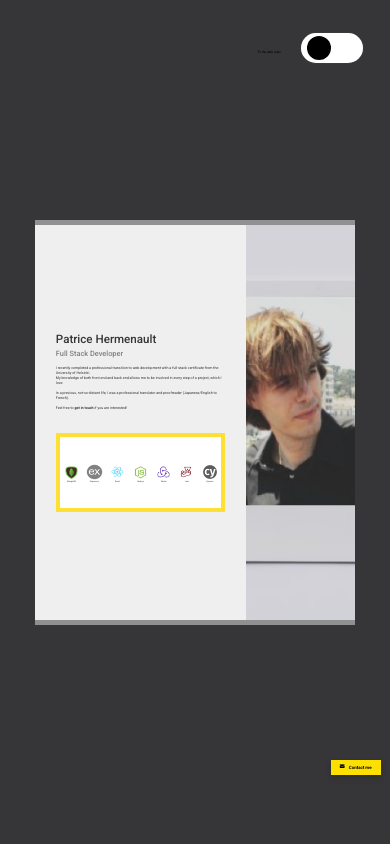
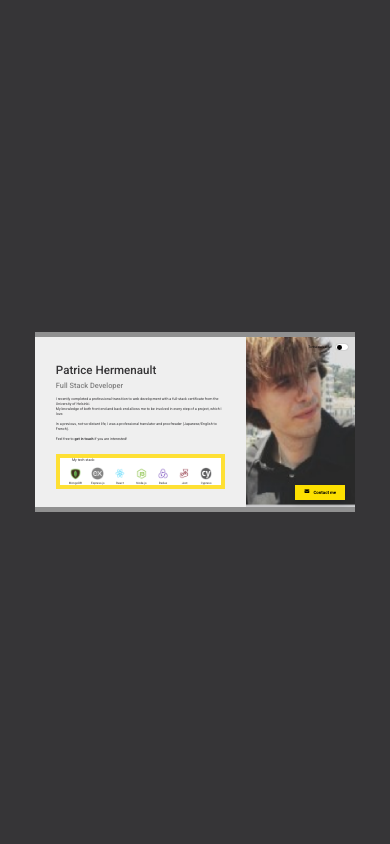
Before and after one commit to FlyingMandarine/portfolio-site, a React (Create React App) app: page / in a window 390 px wide. Shown: the top 844 px of the page. Built offline with nearby package versions, Linux system fonts and the light colour scheme.

Commit message:
Finished all CSS media queries except for smallest one

```diff
--- a/src/App.js
+++ b/src/App.js
@@ -7,12 +7,10 @@ import BioPanel from "./components/Panels/BioPanel"
 import ContactPanel from './components/Panels/ContactPanel'
 import Project1Panel from './components/Panels/Project1Panel'
 
-import ContactMe from './components/ContactMe'
-
 const App = () => {
     const [theme, setTheme] = useState('light')
 
-    const themeToggler = () => {
+    const handleToggler = () => {
         theme === 'light' ? setTheme('dark') : setTheme('light')
     }
 
@@ -22,39 +20,13 @@ const App = () => {
         margin: 'auto',
     }
 
-    const darkToggleStyle = {
-        fontSize: '1.6em',
-        fontWeight: 400,
-        position: 'absolute',
-        top: '3.9%',
-        right: '7%',
-        zIndex: 1,
-    }
-
-    const darkSpanStyle = {
-        marginRight: 20,
-        color: 'black',
-    }
-
     return (
         <ThemeProvider theme={ theme === 'light' ? lightTheme : darkTheme }>
             <>
-            <GlobalStyles/>
+                <GlobalStyles/>
                 <div style={ containerDivStyle } className='app-container'>
-
-                    <div style={ darkToggleStyle }>
-                        <span style={ darkSpanStyle }>To the dark side!</span>
-                        <label className='switch'>
-                            <input type='checkbox'
-                                onClick={ themeToggler }
-                            />
-                            <span className='slider'></span>
-                        </label>
-                    </div>
-
-                    <ContactMe />
                     <div>
-                        <BioPanel />
+                        <BioPanel theme={ theme } handleToggler={ handleToggler } />
                     </div>
                     <div>
                         <Project1Panel />
--- a/src/components/ContactMe.js
+++ b/src/components/ContactMe.js
@@ -9,9 +9,9 @@ const ContactMe = () => {
         display: 'flex',
         justifyContent: 'center',
         alignItems: 'center',
-        position: 'fixed',
-        top: '90vh',
-        right: '2.4%',
+        position: 'absolute',
+        bottom: '4%',
+        right: '2.2em',
         backgroundColor: '#FDE000',
         boxShadow: '0 3px 6px #00000029',
         cursor: 'pointer',
@@ -25,7 +25,7 @@ const ContactMe = () => {
 
     const scrollWin = () => {
         window.scroll({
-            top: 9999,
+            top: 99999,
             behavior: 'smooth',
         })
     }
--- a/src/components/Panels/BioPanel.js
+++ b/src/components/Panels/BioPanel.js
@@ -1,15 +1,34 @@
 import React from 'react'
 
-import polaroid from '../../images/polaroid.png'
-import cypress from '../../images/cypress.png'
-import express from '../../images/express.png'
-import jest from '../../images/jest.png'
-import mongodb from '../../images/mongodb.png'
-import node from '../../images/node.png'
-import reactjs from '../../images/reactjs.png'
-import reduxjs from '../../images/reduxjs.png'
+import ContactMe from '../ContactMe'
 
-const BioPanel = () => {
+import polaroid from '../../images/polaroid-small.png'
+import cypress from '../../images/cypress-small.png'
+import express from '../../images/express-small.png'
+import jest from '../../images/jest-small.png'
+import mongodb from '../../images/mongodb-small.png'
+import node from '../../images/node-small.png'
+import reactjs from '../../images/reactjs-small.png'
+import reduxjs from '../../images/reduxjs-small.png'
+
+const BioPanel = ({ theme, handleToggler }) => {
+
+    const darkToggleStyle = {
+        fontSize: '1.6em',
+        fontWeight: 400,
+        position: 'absolute',
+        top: '4.3%',
+        right: '6.5%',
+        zIndex: 1,
+        display: 'flex',
+        alignItems: 'center',
+        flexDirection: 'row',
+    }
+
+    const darkSpanStyle = {
+        marginRight: '1.25em',
+        color: 'black',
+    }
 
     const leftPanelStyle = {
         flexBasis: '66%',
@@ -32,7 +51,7 @@ const BioPanel = () => {
     const h1Style = {
         fontSize: '5.8em',
         fontWeight: 500,
-        marginBottom: '2.1%',
+        margin: '5% 0 2.1%',
     }
 
     const h2Style = {
@@ -46,23 +65,38 @@ const BioPanel = () => {
     const paraStyle = {
         fontSize: '1.8em',
         fontWeight: 400,
-        marginBottom: '13.2%',
+        marginBottom: '7.2%',
         lineHeight: 1.4,
     }
 
-    const skillsDivStyle = {
+    const skillsOuterDivStyle = {
+        fontWeight: 400,
+        width: '100%',
+        height: '20.6%',
+        border: 'solid 4px #FEE034',
         display: 'flex',
-        justifyContent: 'space-around',
-        //backgroundColor: 'white',
-        width: '100%',
-        height: '20%',
-        border: 'solid 4px #FEE034',
-        alignItems: 'center',
+        flexDirection: 'column',
+        justifyContent: 'center',
+    }
+
+    const skillsTextDivStyle = {
+        fontSize: '1.8em',
+        marginLeft: '7.5%',
+        marginBottom: '1.5em',
+    }
+
+    const skillsInnerDivStyle = {
+        display: 'flex',
+        justifyContent: 'space-evenly',
     }
 
     const skillsStyle = {
-        //width: '6.3em',
-        width: '8.3em',
+        width: '6.3em',
+    }
+
+    const skillsNameSpanStyle = {
+        fontSize: '1.5em',
+        lineHeight: 2,
     }
 
     const imgStyle = {
@@ -85,38 +119,57 @@ const BioPanel = () => {
                         Feel free to <strong>get in touch</strong> if you are interested!
                     </p>
 
-                    <div style={ skillsDivStyle } className='skills-div'>
+                    <div style={ skillsOuterDivStyle } className='skills-div'>
+                        <div style={ skillsTextDivStyle }>My tech stack:</div>
+                        <div style={ skillsInnerDivStyle }>
                             <div style={ imgStyle }>
                                 <img style={ skillsStyle } src={ mongodb } alt='MongoDB' />
-                            MongoDB
+                                <span style={ skillsNameSpanStyle }>MongoDB</span>
                             </div>
                             <div style={ imgStyle }>
                                 <img style={ skillsStyle } src={ express } alt='Express.js' />
-                            Express.js
+                                <span style={ skillsNameSpanStyle }>Express.js</span>
                             </div>
                             <div style={ imgStyle }>
                                 <img style={ skillsStyle } src={ reactjs } alt='React' />
-                            React
+                                <span style={ skillsNameSpanStyle }>React</span>
                             </div>
                             <div style={ imgStyle }>
                                 <img style={ skillsStyle } src={ node } alt='Node.js' />
-                            Node.js
+                                <span style={ skillsNameSpanStyle }>Node.js</span>
                             </div>
                             <div style={ imgStyle }>
                                 <img style={ skillsStyle } src={ reduxjs } alt='Redux' />
-                            Redux
+                                <span style={ skillsNameSpanStyle }>Redux</span>
                             </div>
                             <div style={ imgStyle }>
                                 <img style={ skillsStyle } src={ jest } alt='Jest' />
-                            Jest
+                                <span style={ skillsNameSpanStyle }>Jest</span>
                             </div>
                             <div style={ imgStyle }>
                                 <img style={ skillsStyle } src={ cypress } alt='Cypress' />
-                            Cypress
+                                <span style={ skillsNameSpanStyle }>Cypress</span>
+                            </div>
                         </div>
                     </div>
                 </div>
                 <div style={ rightPanelStyle } className='biopanel-right'>
+                    <ContactMe />
+                    <div style={ darkToggleStyle }>
+                        <span style={ darkSpanStyle }>
+                            {
+                                theme === 'light'?
+                                'To the dark side!':
+                                'Let there be light!'
+                            }
+                        </span>
+                        <label className='switch'>
+                            <input type='checkbox'
+                                onClick={ () => handleToggler() }
+                            />
+                            <span className='slider'></span>
+                        </label>
+                    </div>
                 </div>
             </div>
         </div>
--- a/src/components/Panels/ContactPanel.js
+++ b/src/components/Panels/ContactPanel.js
@@ -65,12 +65,12 @@ const ContactPanel = () => {
         fontSize: '1.9em',
         fontWeight: 500,
         width: '17.5%',
-        height: '12.5%',
+        height: '2.8em',
     }
 
     const iconsStyle = {
-        marginLeft: 20,
-        marginRight: 20,
+        marginLeft: '.4em',
+        marginRight: '.4em',
         opacity: '900%',
     }
 
@@ -94,9 +94,9 @@ const ContactPanel = () => {
 
                         <label style={ labelStyle } htmlFor='message'>Message *</label><br />
                         <textarea style={ largeInputStyle } id='message' className='large-input' name='message' /><br />
+                    </form>
 
-                        <button style={ sendButtonStyle } className='send-btn'>Send</button>
-                    </form>
+                    <button style={ sendButtonStyle } className='send-btn'>Send</button>
 
                 </div>
                 <div style={ rightPanelStyle } className='contact-right-panel'>
--- a/src/index.css
+++ b/src/index.css
@@ -36,16 +36,18 @@ html {
 .switch {
     position: relative;
     display: inline-block;
-    width: 62px;
-    /* width: 50%; */
-    height: 30px;
+    /* width: 62px; */
+    width: 3.85em;
+    /* height: 30px; */
+    height: 1.9em;
 }
 
 .switch input {
     opacity: 0;
     width: 0;
     height: 0;
-    margin-top: 20px;
+    /* margin-top: 20px; */
+    margin-top: 1.5em;
 }
 
 .slider {
@@ -57,7 +59,7 @@ html {
     bottom: 0;
     background-color: white;
     -webkit-transition: .4s;
-    transition: .4s;
+    transition: transform .4s;
     border-radius: 34px;
     box-shadow: 0 0 1px #707070;
 }
@@ -65,13 +67,17 @@ html {
 .slider:before {
     position: absolute;
     content: '';
-    height: 24px;
-    width: 24px;
-    left: 6px;
-    bottom: 3px;
+    /* height: 24px; */
+    height: 1.5em;
+    /* width: 24px; */
+    width: 1.5em;
+    /* left: 6px; */
+    left: .4em;
+    /* bottom: 3px; */
+    bottom: .2em;
     background-color: black;
-    -webkit-transition: .4s;
-    transition: .4s;
+    -webkit-transition: 1s;
+    transition: transform 1s;
     border-radius: 50%;
 }
 
@@ -88,9 +94,10 @@ input:focus + .slider {
 }
 
 input:checked + .slider:before {
-    -webkit-transform: translateX(25px);
-    -ms-transform: translateX(25px);
-    transform: translateX(25px);
+    -webkit-transform: translateX(1.6em);
+    -ms-transform: translateX(1.6em);
+    /* transform: translateX(25px); */
+    transform: translateX(1.6em);
 }
 
 .contactme-div {
@@ -115,7 +122,7 @@ form {
     flex-direction: column;
 }
 
-@media only screen and (min-width: 1920px) {
+@media only screen and (min-width: 1960px) {
     .app-container {
         width: 1920px;
     }
@@ -132,7 +139,8 @@ form {
     }
 }
 
-@media only screen and (max-width: 1919px) {
+@media only screen and (max-width: 1959px) {
+    .outer-app-container,
     .app-container {
         width: 1800px;
     }
@@ -150,7 +158,7 @@ form {
     }
 }
 
-@media only screen and (max-width: 1799px) {
+@media only screen and (max-width: 1839px) {
     .app-container {
         width: 1600px;
     }
@@ -182,7 +190,7 @@ form {
     }
 }
 
-@media only screen and (max-width: 1599px) {
+@media only screen and (max-width: 1639px) {
     body {
         font-size: .8rem;
     }
@@ -203,7 +211,7 @@ form {
     }
 }
 
-@media only screen and (max-width: 1439px) {
+@media only screen and (max-width: 1489px) {
     body {
         font-size: .6rem;
     }
@@ -233,7 +241,7 @@ form {
     }
 }
 
-@media only screen and (max-width: 1023px) {
+@media only screen and (max-width: 1063px) {
     body {
         font-size: .5rem;
     }
@@ -263,7 +271,7 @@ form {
     }
 }
 
-@media only screen and (max-width: 767px) {
+@media only screen and (max-width: 807px) {
     body {
         font-size: .2rem;
     }
@@ -275,8 +283,7 @@ form {
     .bio-panel-container,
     .project-panel-container,
     .contact-panel-container {
-        /* height: 180px; */
-        height: 405px;
+        height: 180px;
     }
 
     .contactme-div {
```
Also changed, not shown: src/components/Panels/Project1Panel.js (+10 -4 lines), src/images/reactjs-small.png (renamed from src/images/react-smalljs.png), src/images/reduxjs-small.png (renamed from src/images/redux-smalljs.png). Lines whose indentation alone changed are shown as unchanged.
